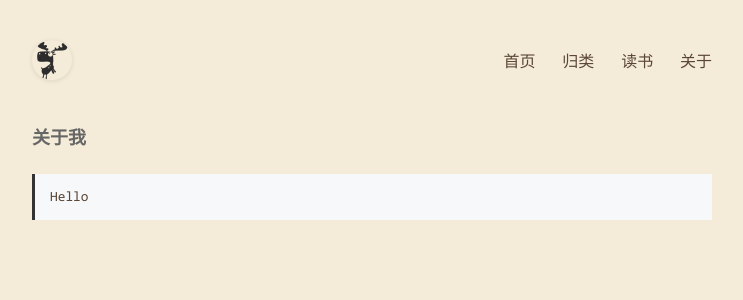
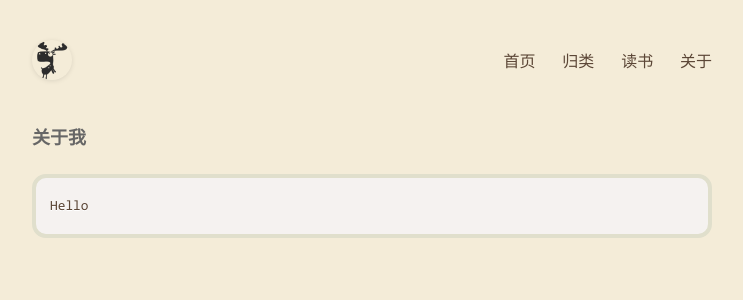
Before and after one commit to Suomea/Suomea.github.io, a Jekyll site: the page built from pages/about.md, in a window 1280 px wide. Shown: the top 300 px of the page, without its empty margins (268-1011 px from the left). Built offline with Jekyll 4.4.1, drawn with Linux system fonts in a browser that asks for light colours.

```diff
--- a/static/css/post.css
+++ b/static/css/post.css
@@ -41,9 +41,16 @@
   font-weight: bold;
 }
 .page-post blockquote {
-  border-left: 3px solid #333333;
-  background-color: #f6f8fa;
-  padding: 9px 9px 9px 15px;
+  background-color: #f5f2f0;
+  padding: 1em;
+  margin: 2em;
+  border-radius: 1em;
+  font-family: Consolas,Monaco,"Andale Mono",monospace;
+  border-width: 0.3em;
+  border-color: rgb(224, 223, 204);
+  border-style: solid;
+  text-shadow: 0 1px white;
+  overflow: auto;
 }
 
 .page-post a {
```
